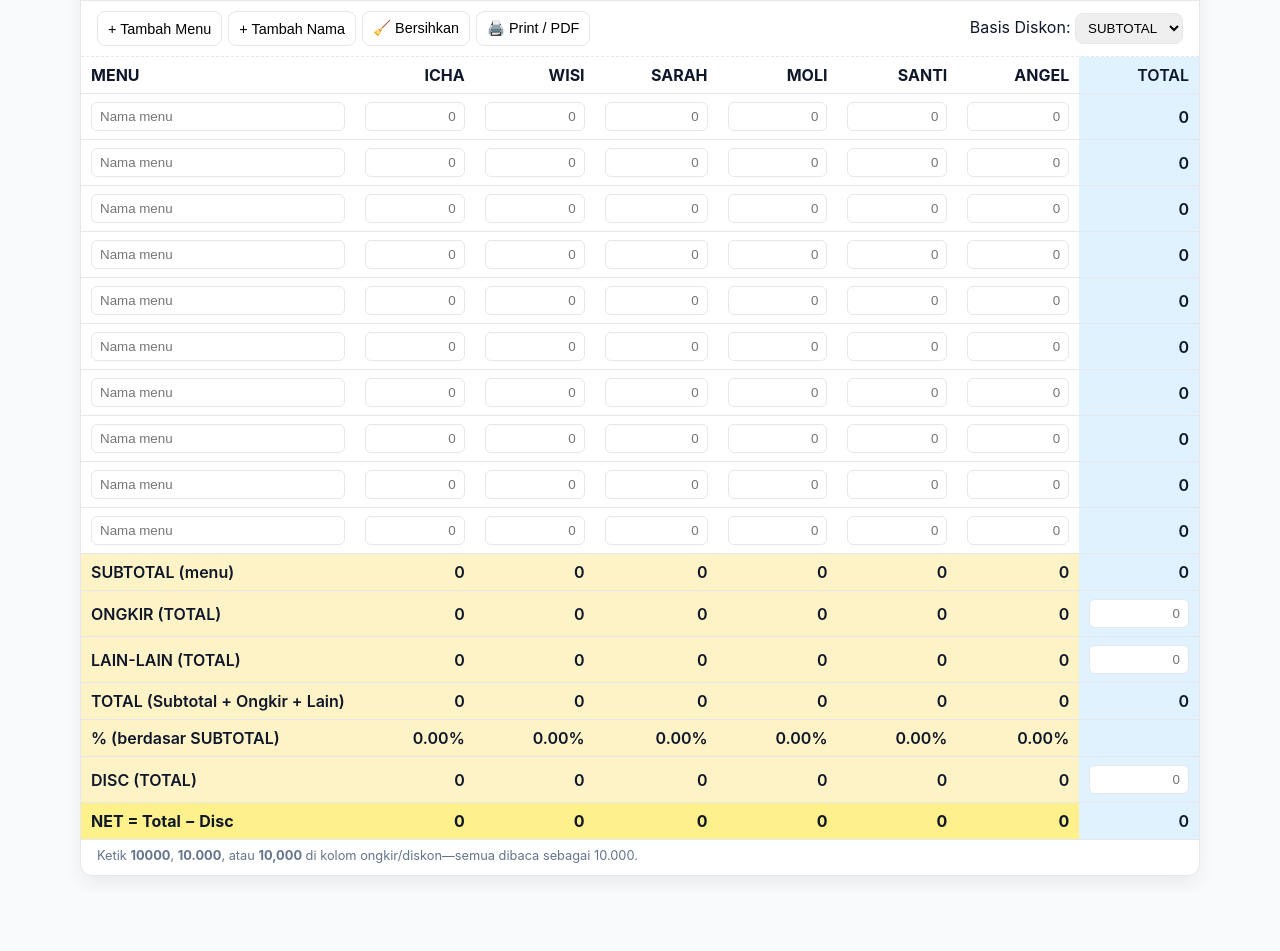
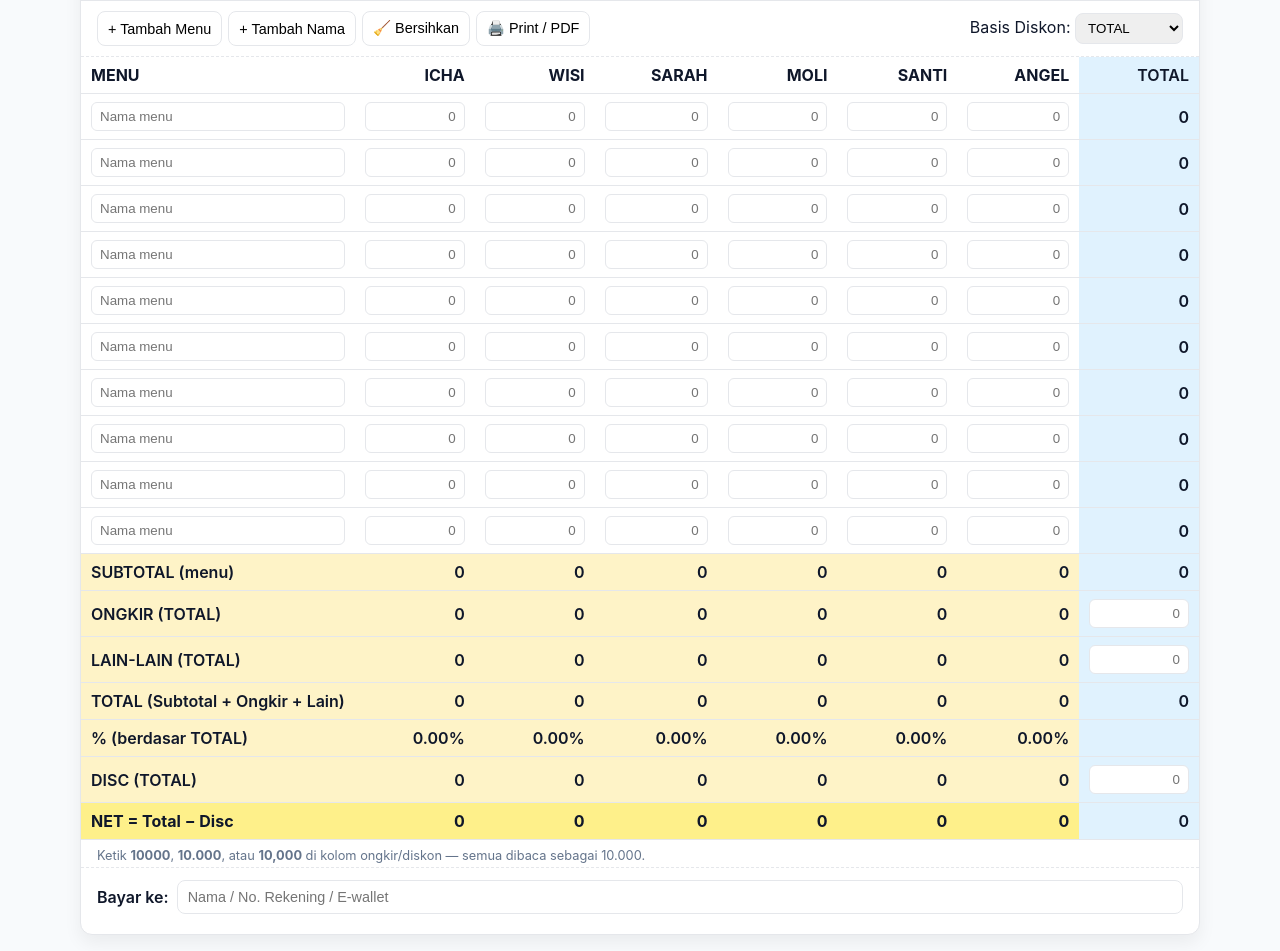
Before and after one commit to hallosayael/DN_YDDA, a plain HTML site: page index.html in a window 1280 px wide. Shown: the part 73-1024 px from the top of the page. Before the commit the page ends 965 px from the top, so only its background shows below. Drawn offline with Linux system fonts and the light colour scheme.

Commit message:
Update index.html

```diff
--- a/index.html
+++ b/index.html
@@ -89,9 +89,26 @@
   .row-label { background: var(--accent); font-weight: 600; }
   .row-net { background: var(--hi); font-weight: 700; }
   .col-total { background: var(--blue); font-weight: 600; }
-  .note { font-size: 0.8rem; color: var(--muted); padding: 8px 16px 12px; }
+  .note { font-size: 0.8rem; color: var(--muted); padding: 8px 16px 4px; }
 
-  /* RESPONSIVE: ukuran tombol dan font mengecil di HP */
+  /* === Tambahan bagian Bayar ke === */
+  .payto {
+    padding: 12px 16px 20px;
+    display: flex;
+    align-items: center;
+    gap: 8px;
+    border-top: 1px dashed var(--line);
+  }
+  .payto label { font-weight: 600; }
+  .payto input {
+    flex: 1;
+    padding: 8px 10px;
+    border: 1px solid var(--line);
+    border-radius: 8px;
+    font-size: 0.9rem;
+  }
+
+  /* RESPONSIVE */
   @media (max-width: 768px) {
     body { padding: 8px; }
     .btn { flex: 1; min-width: 48%; font-size: 0.8rem; }
@@ -99,6 +116,8 @@
     h1 { font-size: 1rem; }
     table { font-size: 0.85rem; }
     th, td { padding: 6px; }
+    .payto { flex-direction: column; align-items: flex-start; }
+    .payto input { width: 100%; }
   }
 
   /* PRINT MODE */
@@ -115,6 +134,11 @@
     }
     td:first-child input.money { text-align: left; }
     .col-total, .row-label, .row-net { background: #fff !important; }
+    .payto input {
+      border: none !important;
+      background: transparent !important;
+      font-weight: 600;
+    }
   }
 </style>
 </head>
@@ -131,7 +155,7 @@
     </div>
     <div>
       Basis Diskon:
-      <select id="basis"><option>SUBTOTAL</option><option>TOTAL</option></select>
+      <select id="basis"><option>TOTAL</option><option>SUBTOTAL</option></select>
     </div>
   </div>
 
@@ -157,7 +181,15 @@
     </table>
   </div>
 
-  <div class="note">Ketik <b>10000</b>, <b>10.000</b>, atau <b>10,000</b> di kolom ongkir/diskon—semua dibaca sebagai 10.000.</div>
+  <div class="note">
+    Ketik <b>10000</b>, <b>10.000</b>, atau <b>10,000</b> di kolom ongkir/diskon — semua dibaca sebagai 10.000.
+  </div>
+
+  <!-- 🔹 Tambahan kolom Bayar ke -->
+  <div class="payto">
+    <label for="payto">Bayar ke:</label>
+    <input type="text" id="payto" placeholder="Nama / No. Rekening / E-wallet">
+  </div>
 </div>
 
 <script>
@@ -207,7 +239,9 @@ function rebuildFooter(){
 function addRow(label=''){
   const tr = document.createElement('tr');
   const first = document.createElement('td');
-  const nameIn = document.createElement('input'); nameIn.type='text'; nameIn.className='money'; nameIn.placeholder='Nama menu'; nameIn.style.textAlign='left'; nameIn.value=label;
+  const nameIn = document.createElement('input');
+  nameIn.type='text'; nameIn.className='money'; nameIn.placeholder='Nama menu';
+  nameIn.style.textAlign='left'; nameIn.value=label;
   first.appendChild(nameIn); tr.appendChild(first);
   names.forEach(()=>{
     const td = document.createElement('td');
```
